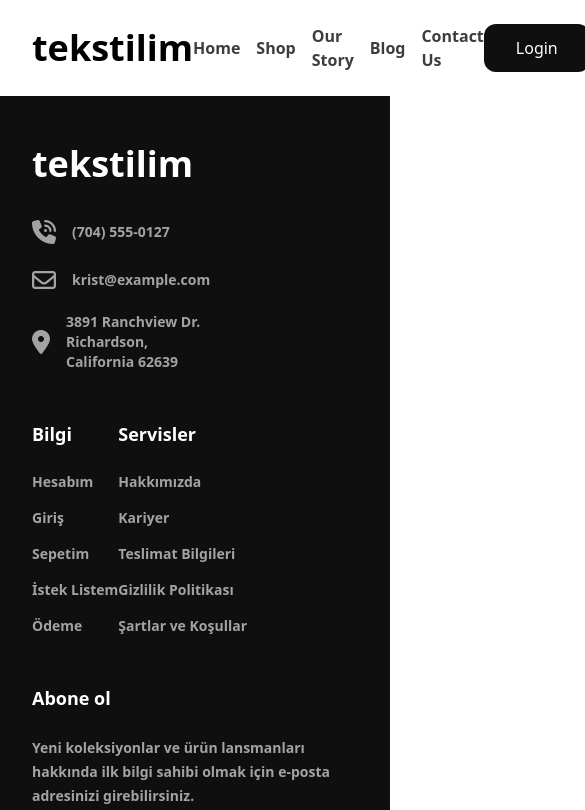
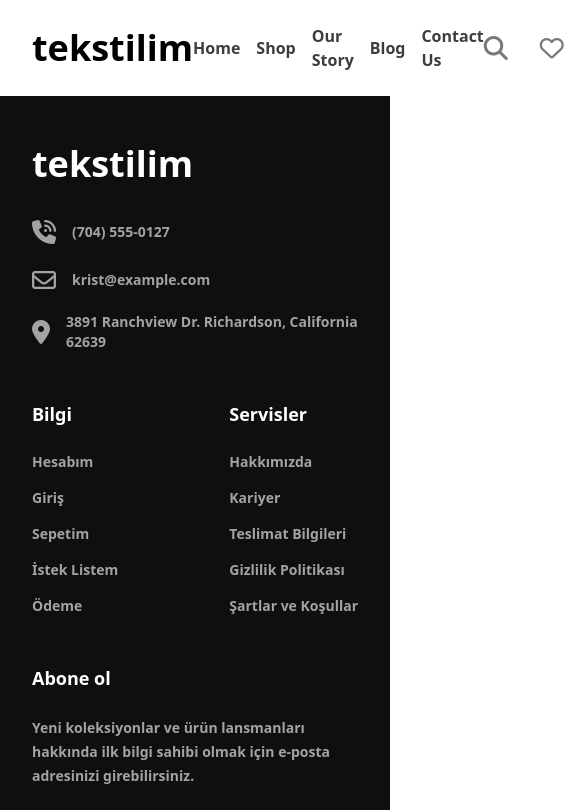
Before and after one commit to yusuf-ad/tekstilim1, a React (Vite) app: page / in a window 390 px wide. Shown: the top 810 px of the page, 585 px wide, since content can reach past the window. Built offline with nearby package versions, Linux system fonts and the light colour scheme.

Commit message:
Finish responsiveness for footer

```diff
--- a/src/App.tsx
+++ b/src/App.tsx
@@ -3,7 +3,7 @@ import Header from "./components/Header";
 
 function App() {
   return (
-    <div className="min-h-screen flex flex-col selection:bg-tertiary-100 selection:text-dark-500">
+    <div className="flex min-h-screen flex-col selection:bg-tertiary-100 selection:text-dark-500">
       <Header />
 
       <main className="flex-1 bg-orange-500"></main>
--- a/src/components/Footer.tsx
+++ b/src/components/Footer.tsx
@@ -21,8 +21,8 @@ const serviceList = [
 function Footer() {
   return (
     <footer className="bg-primary-800 text-lg font-semibold text-primary-100">
-      <div className="container mx-auto flex max-w-screen-2xl flex-wrap justify-between gap-12 px-8 py-12 xl:flex-nowrap">
-        <div className="basis-1/2 xl:basis-80">
+      <div className="container mx-auto flex max-w-screen-2xl flex-col justify-between gap-12 px-8 py-12 md:flex-row">
+        <div className="md:basis-72">
           <h1 className="mb-8 text-4xl font-semibold text-white-500">
             tekstilim
           </h1>
@@ -30,13 +30,13 @@ function Footer() {
           <Contact />
         </div>
 
-        <div className="flex justify-between xl:basis-1/4">
+        <div className="flex basis-1/4 justify-between gap-8">
           <FooterMenu title="Bilgi" list={informationList} />
 
           <FooterMenu title="Servisler" list={serviceList} />
         </div>
 
-        <div className="basis-96">
+        <div className="md:basis-96">
           <SubscriptionField />
         </div>
       </div>
--- a/src/components/Header.tsx
+++ b/src/components/Header.tsx
@@ -8,7 +8,7 @@ const navList = [
 
 function Header() {
   return (
-    <header className="container max-w-screen-2xl mx-auto flex items-center justify-between px-8 py-6">
+    <header className="container mx-auto flex max-w-screen-2xl items-center justify-between px-8 py-6">
       {/* logo */}
       <div>
         <h1 className="text-4xl font-semibold">tekstilim</h1>
@@ -17,7 +17,7 @@ function Header() {
       <nav>
         <ul className="flex items-center gap-4">
           {navList.map((item) => (
-            <li className="text-primary-80  font-semibold">
+            <li className="font-semibold text-primary-80">
               <a href={item.link}>{item.title}</a>
             </li>
           ))}
@@ -25,8 +25,8 @@ function Header() {
       </nav>
       {/* button */}
 
-      <div className="flex gap-12 items-center">
-        {/* <div className="flex gap-8">
+      <div className="flex items-center gap-8">
+        <div className="flex gap-8">
           <button className="text-2xl text-primary-300">
             <i className="fa-solid fa-magnifying-glass"></i>
           </button>
@@ -36,9 +36,9 @@ function Header() {
           <button className="text-2xl text-primary-300">
             <i className="fa-solid fa-bag-shopping"></i>
           </button>
-        </div> */}
+        </div>
 
-        <button className="px-8 py-3 bg-primary-800 text-white-500 rounded-xl ">
+        <button className="rounded-xl bg-primary-800 px-8 py-3 text-white-500">
           Login
         </button>
       </div>
```
